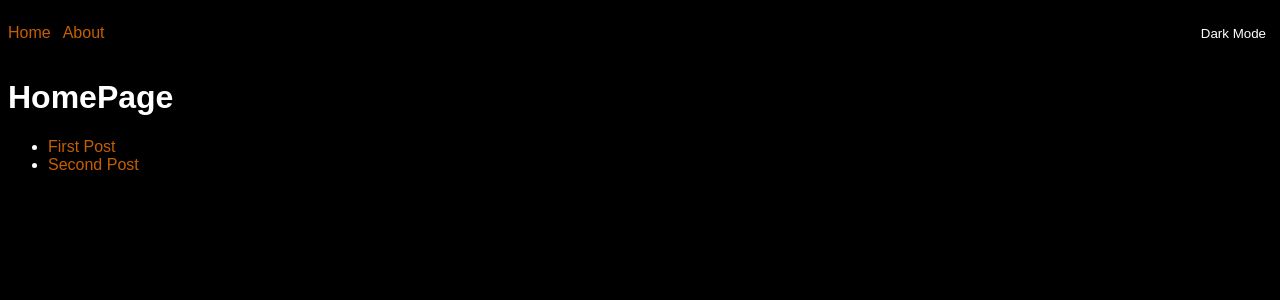
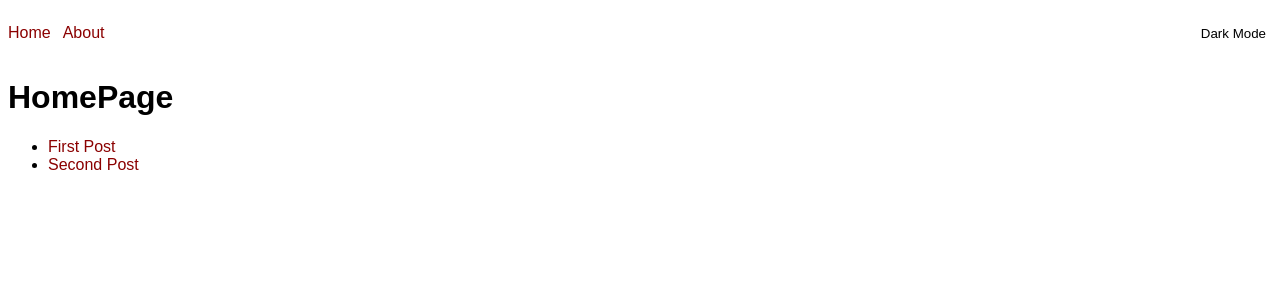
Before and after one commit to tamy-vivas/next-tutorial, a Next.js app in the folder next-blog/: page / in a window 1280 px wide. Shown: the top 300 px of the page. Built offline with nearby package versions, Linux system fonts and the light colour scheme.

Commit message:
feat: DarkTheme component

```diff
--- /dev/null
+++ b/next-blog/components/DarkTheme.js
@@ -0,0 +1,13 @@
+const DarkTheme = () => {
+  return (
+    <style jsx global>{`
+      :root {
+        --background-color: black;
+        --link-color: rgba(255, 123, 0, 0.771);
+        --text-color: white;
+      }
+    `}</style>
+  );
+};
+
+export default DarkTheme;
--- a/next-blog/components/ThemeSwitch.js
+++ b/next-blog/components/ThemeSwitch.js
@@ -1,4 +1,5 @@
 import { useState } from "react";
+import DarkTheme from "./DarkTheme";
 
 const ThemeSwitch = () => {
   const [darkMode, setDarkMode] = useState(false);
@@ -15,6 +16,8 @@ const ThemeSwitch = () => {
           color: inherit;
         }
       `}</style>
+
+      {darkMode && <DarkTheme />}
     </>
   );
 };
--- a/next-blog/styles/globals.css
+++ b/next-blog/styles/globals.css
@@ -2,12 +2,6 @@
     --background-color: white;
     --link-color: darkred;
     --text-color: black;
-}
-
-:root{
-    --background-color: black;
-    --link-color: rgba(255, 123, 0, 0.771);
-    --text-color: white;
 }
 
 body{
```
